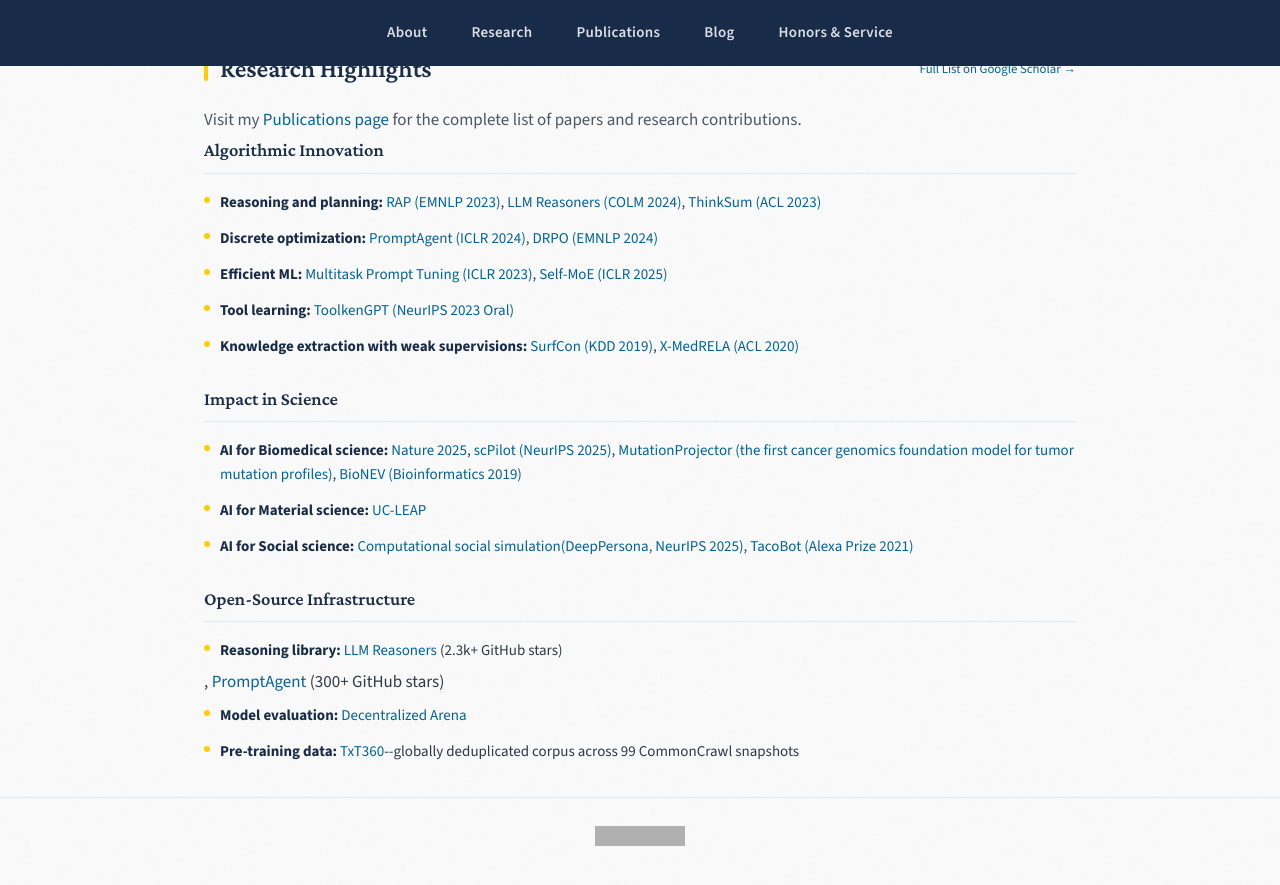
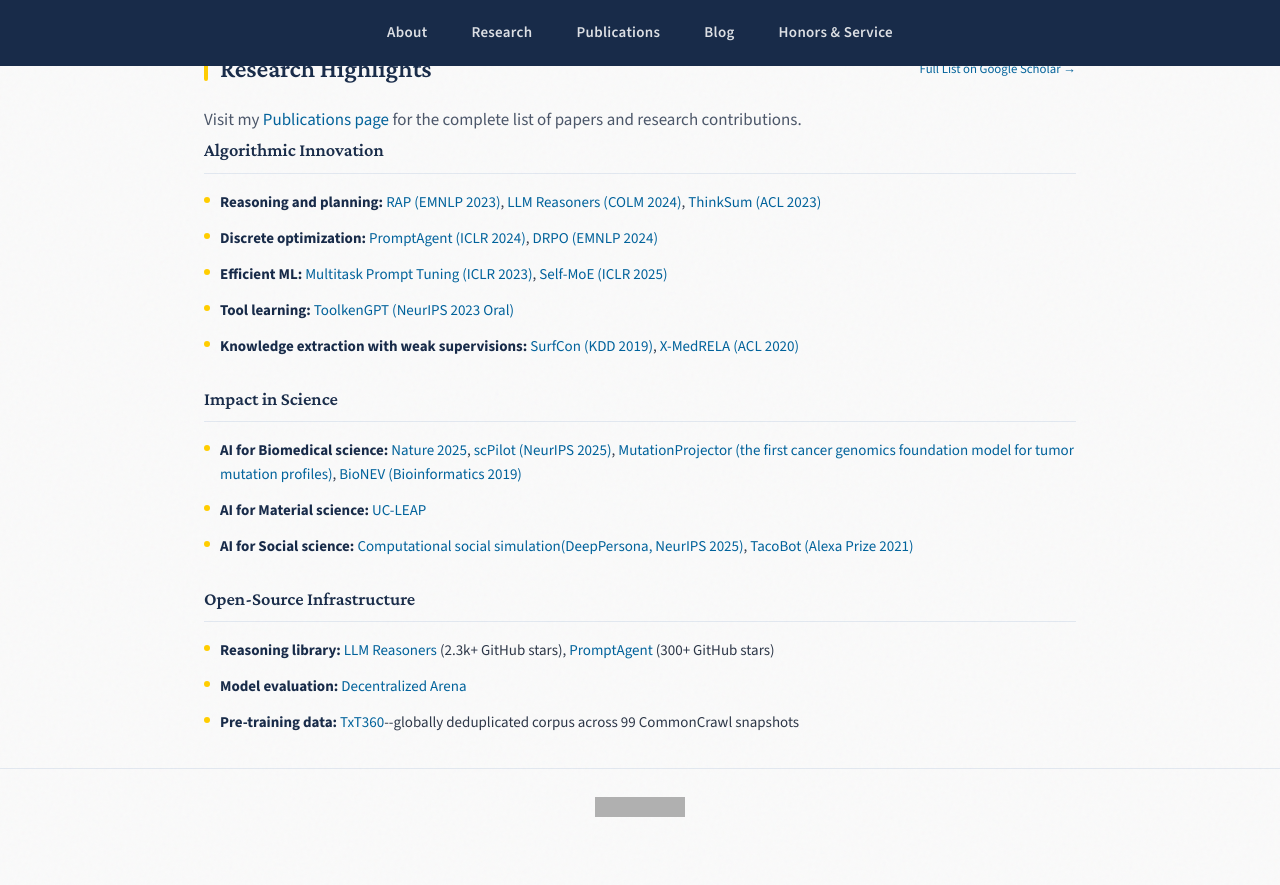
Before and after one commit to zhenwang9102/zhenwang9102.github.io, a Jekyll site: the page built from _posts/2019-06-02-venue.markdown, in a window 1280 px wide and 900 px high, scrolled down 1818 px. Shown: the top 885 px of the window. Built offline with Jekyll 4.4.1, drawn with Linux system fonts in a browser that asks for light colours; some of the changed lines change nothing that is shown; grey boxes are pictures that could not be loaded.

Commit message:
Fix formatting of open-source infrastructure list

```diff
--- a/_layouts/default.html
+++ b/_layouts/default.html
@@ -933,7 +933,7 @@
 
         <h3>Open-Source Infrastructure</h3>
         <ul>
-          <li><strong>Reasoning library:</strong> <a href="https://github.com/maitrix-org/llm-reasoners">LLM Reasoners</a> (2.3k+ GitHub stars)</li>, <a href="https://github.com/maitrix-org/PromptAgent">PromptAgent</a> (300+ GitHub stars)
+          <li><strong>Reasoning library:</strong> <a href="https://github.com/maitrix-org/llm-reasoners">LLM Reasoners</a> (2.3k+ GitHub stars), <a href="https://github.com/maitrix-org/PromptAgent">PromptAgent</a> (300+ GitHub stars)</li>
           <li><strong>Model evaluation:</strong> <a href="https://arxiv.org/abs/2505.12808">Decentralized Arena</a></li>
           <li><strong>Pre-training data:</strong> <a href="https://huggingface.co/datasets/LLM360/TxT360">TxT360</a>--globally deduplicated corpus across 99 CommonCrawl snapshots</li>
         </ul>
```
